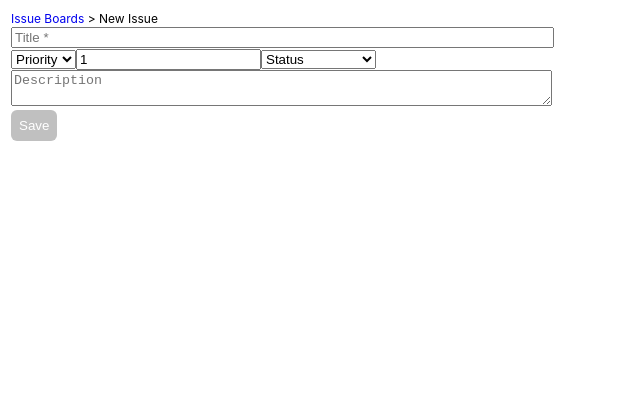
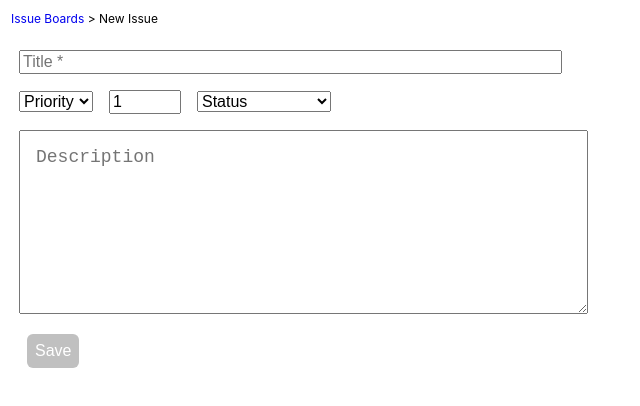
Before and after one commit to ViktorBachmanov/PL-Issue_Boards, a React (Create React App) app: page /new in a window 1280 px wide. Shown: the top 406 px of the page, without its empty margins (0-640 px from the left). Built offline with nearby package versions, Linux system fonts and the light colour scheme.

Commit message:
Fix default status when creating of new todo

```diff
--- a/src/App.css
+++ b/src/App.css
@@ -106,14 +106,33 @@ button:disabled {
   width: 535px;
 }
 
+.edit-form_theme-1 {
+  margin-top: 1rem;
+}
+
+.edit-form * {
+  margin: 0.5rem;
+  font-size: 16px;
+}
+
 .edit-form__input-title_theme-1 {
   display: inline-block;
   width: 100%;
+
 }
 
 .edit-form__textarea_theme-1 {
   display: inline-block;
   width: 100%;
+}
+
+.story-points-input {
+  width: 4rem;
+}
+
+.description-text {
+  width: 100%;
+  height: 150px;
 }
 
 .story-points-pic {
--- a/src/components/storyPoints.js
+++ b/src/components/storyPoints.js
@@ -33,6 +33,7 @@ export default class StoryPoints extends React.Component {
     render() {
         return (
             <input type='number' value={this.state.val}
+                className="story-points-input"
                 onChange={this.handleChange}
                 onFocus={e => { e.target.select()}}
                 id='story_points'
--- a/src/features/todos/editForm.js
+++ b/src/features/todos/editForm.js
@@ -36,6 +36,11 @@ export default class EditForm extends React.Component {
     }
 
     handleSave() {
+        let stat = this.statusEl.current.value;
+        if(stat === statusTypes.NOT_SET) {
+            stat = statusTypes.TO_DO
+        }
+
         this.props.dispatch({
             type: 'todos/todoSave',
             payload: {
@@ -44,7 +49,7 @@ export default class EditForm extends React.Component {
                 description: this.descriptionEl.current.value,
                 priority: this.priorityEl.current.value,
                 storyPoints: document.getElementById('story_points').value,
-                status: this.statusEl.current.value
+                status: stat
             }
         });
     };
@@ -54,7 +59,7 @@ export default class EditForm extends React.Component {
         const initialTodo = this.props.initialTodo;
 
         return (
-            <div className='edit-form'>
+            <div className='edit-form edit-form_theme-1'>
                 <input placeholder='Title *'
                         maxLength='100'
                         className='edit-form__input-title_theme-1'
@@ -85,6 +90,7 @@ export default class EditForm extends React.Component {
                             className='edit-form__textarea_theme-1'
                             defaultValue={initialTodo.description}
                             ref={this.descriptionEl}
+                            className='description-text'
                 />
 
                 <Link to='/'>
```
